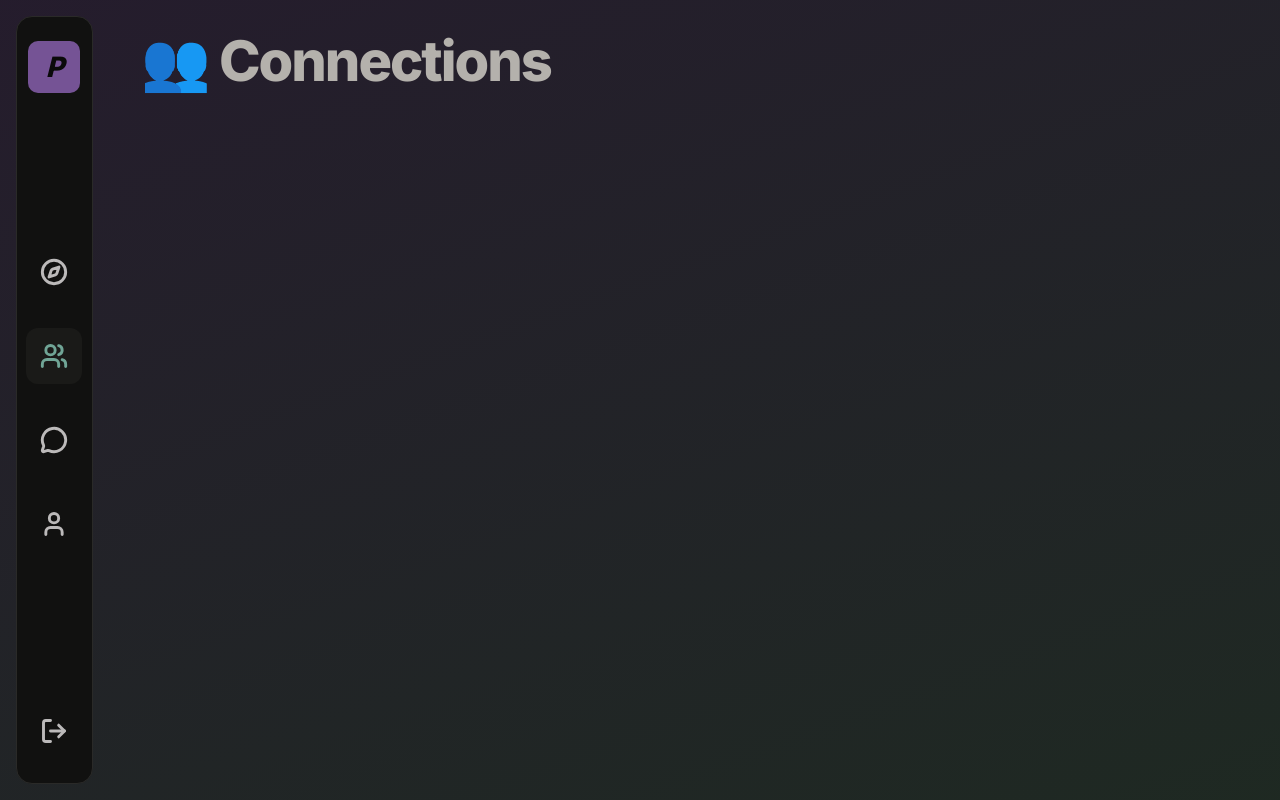
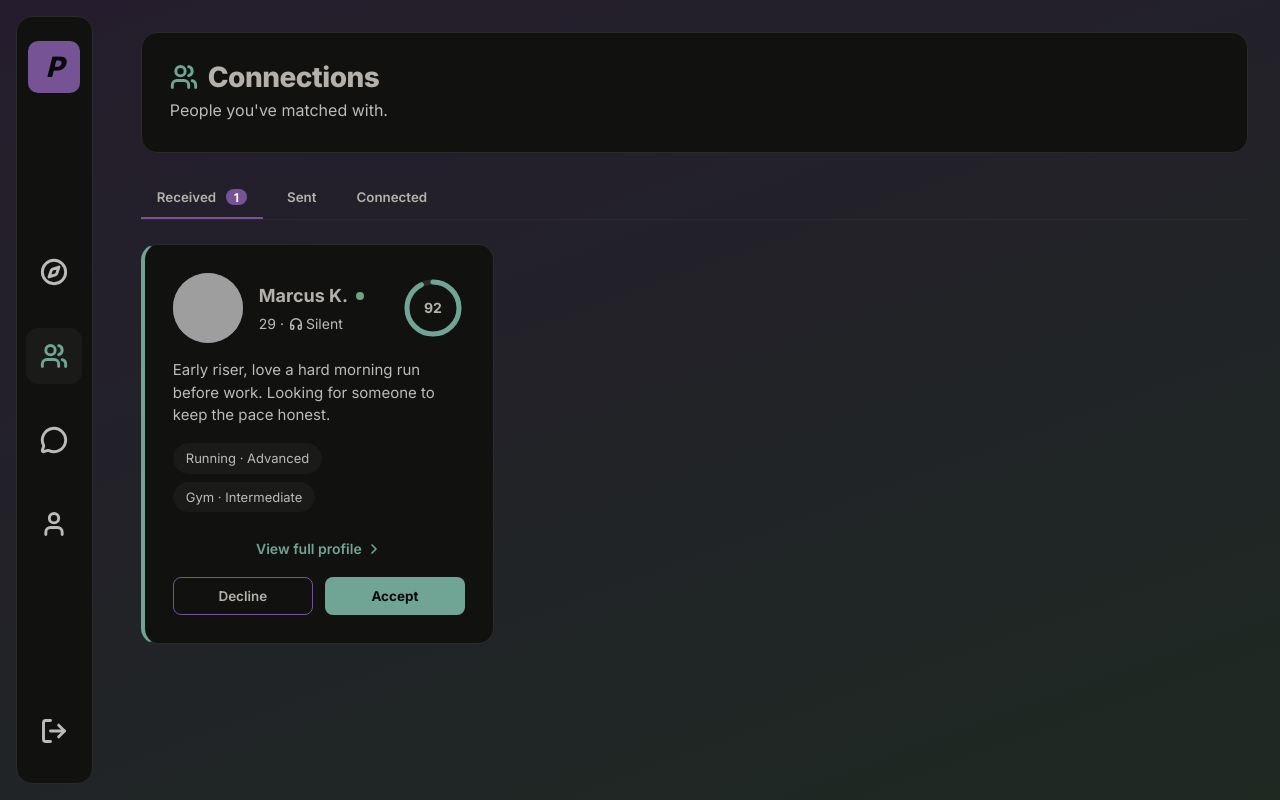
Before and after one commit to KorbenSweetheart/web, a React (Vite) app in the folder frontend/: page /app/connections in a window 1280 px wide. Built offline with nearby package versions, Linux system fonts and the light colour scheme; sample sign-in values are in the browser's storage; grey boxes are pictures that could not be loaded.

Commit message:
feat: add Connections page (mock), finish birth_date migration

```diff
--- a/frontend/src/components/UserCard.tsx
+++ b/frontend/src/components/UserCard.tsx
@@ -1,6 +1,15 @@
 import type { UserProfile } from '../services/mockUsers';
 import './UserCard.css';
 import { Headphones, Users, Sparkles, ChevronRight } from 'lucide-react';
+
+function calculateAge(birth: string): number {
+  const today = new Date();
+  const b = new Date(birth);
+  let age = today.getFullYear() - b.getFullYear();
+  const monthDiff = today.getMonth() - b.getMonth();
+  if (monthDiff < 0 || (monthDiff === 0 && today.getDate() < b.getDate())) age--;
+  return age;
+}
 
 // Map interaction_mode → icon + label
 const MODES: Record<number, { icon: typeof Headphones; label: string }> = {
@@ -18,15 +27,29 @@ const EXP_LABELS: Record<number, string> = {
   5: 'Professional',
 };
 
+// Which set of buttons the card shows in the footer.
+// 'discover'  → Dismiss / Connect        (Discover page)
+// 'received'  → Decline / Accept         (they sent us a request)
+// 'sent'      → Cancel request           (we sent it, waiting)
+// 'connected' → Message                  (already connected)
+export type UserCardVariant = 'discover' | 'received' | 'sent' | 'connected';
+
 interface UserCardProps {
   user: UserProfile;
+  variant?: UserCardVariant;
   onConnect?: (id: number) => void;
   onDismiss?: (id: number) => void;
+  onAccept?: (id: number) => void;
+  onDecline?: (id: number) => void;
+  onCancel?: (id: number) => void;
+  onMessage?: (id: number) => void;
   onClick?: (id: number) => void;
 }
 
-export default function UserCard({ user, onConnect, onDismiss, onClick }: UserCardProps) {
-  // Initials for the avatar fallback
+export default function UserCard({
+  user, variant = 'discover',
+  onConnect, onDismiss, onAccept, onDecline, onCancel, onMessage, onClick,
+}: UserCardProps) {
   const initials = user.name
     .split(' ')
     .map((w) => w[0])
@@ -62,7 +85,7 @@ export default function UserCard({ user, onConnect, onDismiss, onClick }: UserCa
               const ModeIcon = MODES[user.interaction_mode].icon;
               return (
                 <>
-                  {user.age} · <ModeIcon size={14} strokeWidth={2.5} className="user-card__mode-icon" />
+                  {calculateAge(user.birth_date)} · <ModeIcon size={14} strokeWidth={2.5} className="user-card__mode-icon" />
                   {MODES[user.interaction_mode].label}
                 </>
               );
@@ -103,7 +126,10 @@ export default function UserCard({ user, onConnect, onDismiss, onClick }: UserCa
           onClick={(e) => { e.stopPropagation(); onClick?.(user.id); }}>
           View full profile <ChevronRight size={16} strokeWidth={2.5} />
         </button>
+
         <div className="user-card__actions">
+          {variant === 'discover' && (
+            <>
               <button className="btn btn-outline"
                 onClick={(e) => { e.stopPropagation(); onDismiss?.(user.id); }}>
                 Dismiss
@@ -112,6 +138,35 @@ export default function UserCard({ user, onConnect, onDismiss, onClick }: UserCa
                 onClick={(e) => { e.stopPropagation(); onConnect?.(user.id); }}>
                 Connect
               </button>
+            </>
+          )}
+
+          {variant === 'received' && (
+            <>
+              <button className="btn btn-outline"
+                onClick={(e) => { e.stopPropagation(); onDecline?.(user.id); }}>
+                Decline
+              </button>
+              <button className="btn btn-primary"
+                onClick={(e) => { e.stopPropagation(); onAccept?.(user.id); }}>
+                Accept
+              </button>
+            </>
+          )}
+
+          {variant === 'sent' && (
+            <button className="btn btn-outline"
+              onClick={(e) => { e.stopPropagation(); onCancel?.(user.id); }}>
+              Cancel request
+            </button>
+          )}
+
+          {variant === 'connected' && (
+            <button className="btn btn-primary"
+              onClick={(e) => { e.stopPropagation(); onMessage?.(user.id); }}>
+              Message
+            </button>
+          )}
         </div>
       </div>
     </div>
--- /dev/null
+++ b/frontend/src/pages/ConnectionsPage.css
@@ -0,0 +1,49 @@
+.connections {
+  max-width: 1500px;
+  margin: 0 auto;
+}
+
+.connections__header {
+  padding: clamp(1.25rem, 3vw, 1.75rem);
+  margin-bottom: clamp(1.25rem, 3vw, 1.5rem);
+  background: var(--surface);
+  border: 1px solid var(--border-light);
+  border-radius: var(--r-2xl);
+}
+
+.connections__tabs {
+  display: flex;
+  gap: 0.5rem;
+  margin-bottom: clamp(1.25rem, 3vw, 1.5rem);
+  border-bottom: 1px solid var(--border-light);
+}
+
+.connections__tab {
+  padding: 0.75rem 1rem;
+  background: none;
+  border: none;
+  border-bottom: 2px solid transparent;
+  color: var(--text-muted);
+  font-weight: 600;
+  cursor: pointer;
+}
+
+.connections__tab.is-active {
+  color: var(--text);
+  border-bottom-color: var(--accent-hover);
+}
+
+.connections__tab .badge {
+  margin-left: 0.4rem;
+  background: var(--accent-hover);
+  color: #fff;
+  border-radius: 999px;
+  padding: 0.1rem 0.5rem;
+  font-size: 0.75rem;
+}
+
+.connections__grid {
+  display: grid;
+  gap: clamp(1rem, 2vw, 1.5rem);
+  grid-template-columns: repeat(auto-fill, minmax(300px, 1fr));
+}
--- /dev/null
+++ b/frontend/src/pages/ConnectionsPage.tsx
@@ -0,0 +1,83 @@
+import { useState } from 'react';
+import { Users } from 'lucide-react';
+import UserCard from '../components/UserCard';
+import { RECEIVED, SENT, CONNECTED } from '../services/mockConnections';
+import './ConnectionsPage.css';
+
+type Tab = 'received' | 'sent' | 'connected';
+
+export default function ConnectionsPage() {
+  const [tab, setTab] = useState<Tab>('received');
+  const [received, setReceived] = useState(RECEIVED);
+  const [sent, setSent] = useState(SENT);
+  const [connected] = useState(CONNECTED);
+
+  function handleAccept(id: number) {
+    console.log('Accept', id);
+    setReceived((prev) => prev.filter((u) => u.id !== id));
+    // later: move into `connected` once backend confirms
+  }
+
+  function handleDecline(id: number) {
+    console.log('Decline', id);
+    setReceived((prev) => prev.filter((u) => u.id !== id));
+  }
+
+  function handleCancel(id: number) {
+    console.log('Cancel request', id);
+    setSent((prev) => prev.filter((u) => u.id !== id));
+  }
+
+  function handleMessage(id: number) {
+    console.log('Open chat with', id);
+    // later: navigate(`/app/chats/${id}`)
+  }
+
+  const lists: Record<Tab, typeof received> = { received, sent, connected };
+  const current = lists[tab];
+
+  return (
+    <div className="connections">
+      <div className="connections__header">
+        <div className="flex items-center gap-sm">
+          <Users size={28} strokeWidth={2.5} className="text-accent" />
+          <h1 className="text-title">Connections</h1>
+        </div>
+        <p className="text-body mt-xs">People you've matched with.</p>
+      </div>
+
+      <div className="connections__tabs">
+        <button className={`connections__tab ${tab === 'received' ? 'is-active' : ''}`}
+          onClick={() => setTab('received')}>
+          Received {received.length > 0 && <span className="badge">{received.length}</span>}
+        </button>
+        <button className={`connections__tab ${tab === 'sent' ? 'is-active' : ''}`}
+          onClick={() => setTab('sent')}>
+          Sent
+        </button>
+        <button className={`connections__tab ${tab === 'connected' ? 'is-active' : ''}`}
+          onClick={() => setTab('connected')}>
+          Connected
+        </button>
+      </div>
+
+      {current.length === 0 ? (
+        <p className="text-body mt-lg">Nothing here yet.</p>
+      ) : (
+        <div className="connections__grid">
+          {current.map((user) => (
+            <UserCard
+              key={user.id}
+              user={user}
+              variant={tab}
+              onAccept={handleAccept}
+              onDecline={handleDecline}
+              onCancel={handleCancel}
+              onMessage={handleMessage}
+            />
+          ))}
+        </div>
+      )}
+    </div>
+  );
+}
--- a/frontend/src/pages/ProfilePage.tsx
+++ b/frontend/src/pages/ProfilePage.tsx
@@ -14,6 +14,15 @@ const MODES: Record<number, { icon: typeof Headphones; label: string }> = {
 const EXP_LABELS: Record<number, string> = {
   1: 'Beginner', 2: 'Active Novice', 3: 'Intermediate', 4: 'Advanced', 5: 'Professional',
 };
+
+function calculateAge(birth: string): number {
+  const today = new Date();
+  const b = new Date(birth);
+  let age = today.getFullYear() - b.getFullYear();
+  const monthDiff = today.getMonth() - b.getMonth();
+  if (monthDiff < 0 || (monthDiff === 0 && today.getDate() < b.getDate())) age--;
+  return age;
+}
 
 export default function ProfilePage() {
   const [profile, setProfile] = useState<UserProfile | null>(null);
@@ -82,7 +91,7 @@ export default function ProfilePage() {
           </div>
           <div>
             <h2 className="text-subtitle">{profile.name || 'No name yet'}</h2>
-            {profile.age > 0 && <p className="text-body">{profile.age} years old</p>}
+            {profile.birth_date && <p className="text-body">{calculateAge(profile.birth_date)} years old</p>}
           </div>
         </div>
 
--- a/frontend/src/routes.tsx
+++ b/frontend/src/routes.tsx
@@ -7,6 +7,7 @@ import PrivateRoute from './components/PrivateRoute';
 import ProfileSetupPage from './pages/ProfileSetupPage';
 import DiscoverPage from './pages/DiscoverPage';
 import ProfilePage from './pages/ProfilePage';
+import ConnectionsPage from './pages/ConnectionsPage';
 
 
 export default function AppRoutes() {
@@ -22,7 +23,7 @@ export default function AppRoutes() {
         <Route path="/app" element={<PrivateRoute><AppLayout /></PrivateRoute>}>
           <Route index element={<Navigate to="discover" replace />} />
           <Route path="discover" element={<DiscoverPage />} />
-          <Route path="connections" element={<div className="text-hero" style={{ color: 'var(--text-1)' }}>👥 Connections</div>} />
+          <Route path="connections" element={<ConnectionsPage />} />
           <Route path="chats" element={<div className="text-hero" style={{ color: 'var(--text-1)' }}>💬 Chats</div>} />
           <Route path="profile" element={<ProfilePage />} />
           <Route path="profile-setup" element={<ProfileSetupPage />} />
--- /dev/null
+++ b/frontend/src/services/mockConnections.ts
@@ -0,0 +1,8 @@
+import type { UserProfile } from './mockUsers';
+import { MOCK_USERS } from './mockUsers';
+
+// Mock split into the three states, reusing MOCK_USERS as source people.
+// Swap for real GET /connections (with a `status` field) when Iván activates it.
+export const RECEIVED: UserProfile[] = MOCK_USERS.slice(0, 1);
+export const SENT: UserProfile[] = MOCK_USERS.slice(1, 2);
+export const CONNECTED: UserProfile[] = MOCK_USERS.slice(2, 3);
--- a/frontend/src/services/mockUsers.ts
+++ b/frontend/src/services/mockUsers.ts
@@ -19,7 +19,7 @@ export interface Activity {
 export interface UserProfile {
   id: number;
   name: string;
-  age: number;
+  birth_date: string;
   picture_url: string;
   bio: string;
   max_radius: number;
@@ -37,7 +37,7 @@ export const MOCK_USERS: UserProfile[] = [
   {
     id: 1,
     name: 'Marcus K.',
-    age: 28,
+    birth_date: '1997-03-14',
     picture_url: 'https://i.pravatar.cc/300?img=12',
     bio: 'Early riser, love a hard morning run before work. Looking for someone to keep the pace honest.',
     max_radius: 15,
@@ -54,7 +54,7 @@ export const MOCK_USERS: UserProfile[] = [
   {
     id: 2,
     name: 'Sofia R.',
-    age: 24,
+    birth_date: '1999-03-04',
     picture_url: 'https://i.pravatar.cc/300?img=45',
     bio: 'Climber and yoga person. Happy to chat between sets or just vibe in silence.',
     max_radius: 10,
@@ -71,7 +71,7 @@ export const MOCK_USERS: UserProfile[] = [
   {
     id: 3,
     name: 'Diego M.',
-    age: 31,
+    birth_date: '1999-03-04',
     picture_url: 'https://i.pravatar.cc/300?img=33',
     bio: 'Football on weekends, gym during the week. Always up for a kickabout.',
     max_radius: 20,
--- a/frontend/src/services/users.ts
+++ b/frontend/src/services/users.ts
@@ -24,7 +24,7 @@ export async function getMyProfile(): Promise<UserProfile> {
     id: summary.id,
     name: summary.name ?? '',
     picture_url: summary.picture_url ?? '',
-    age: profile.age ?? 0,
+    birth_date: profile.birth_date ?? '',
     bio: profile.bio ?? '',
     max_radius: bio.max_radius ?? 0,
     interaction_mode: bio.interaction_mode ?? 1,
```
Lines whose indentation alone changed are shown as unchanged.
